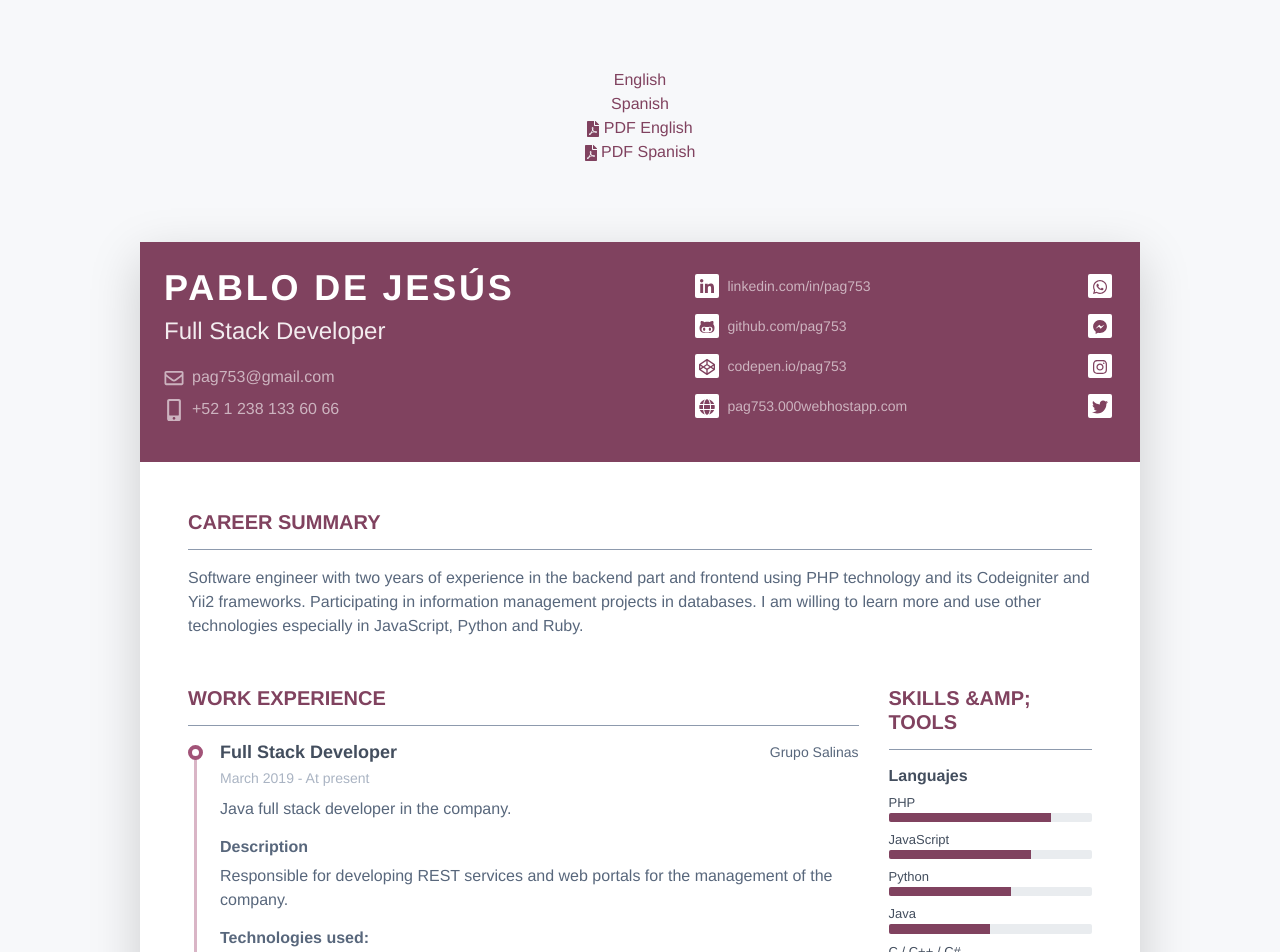
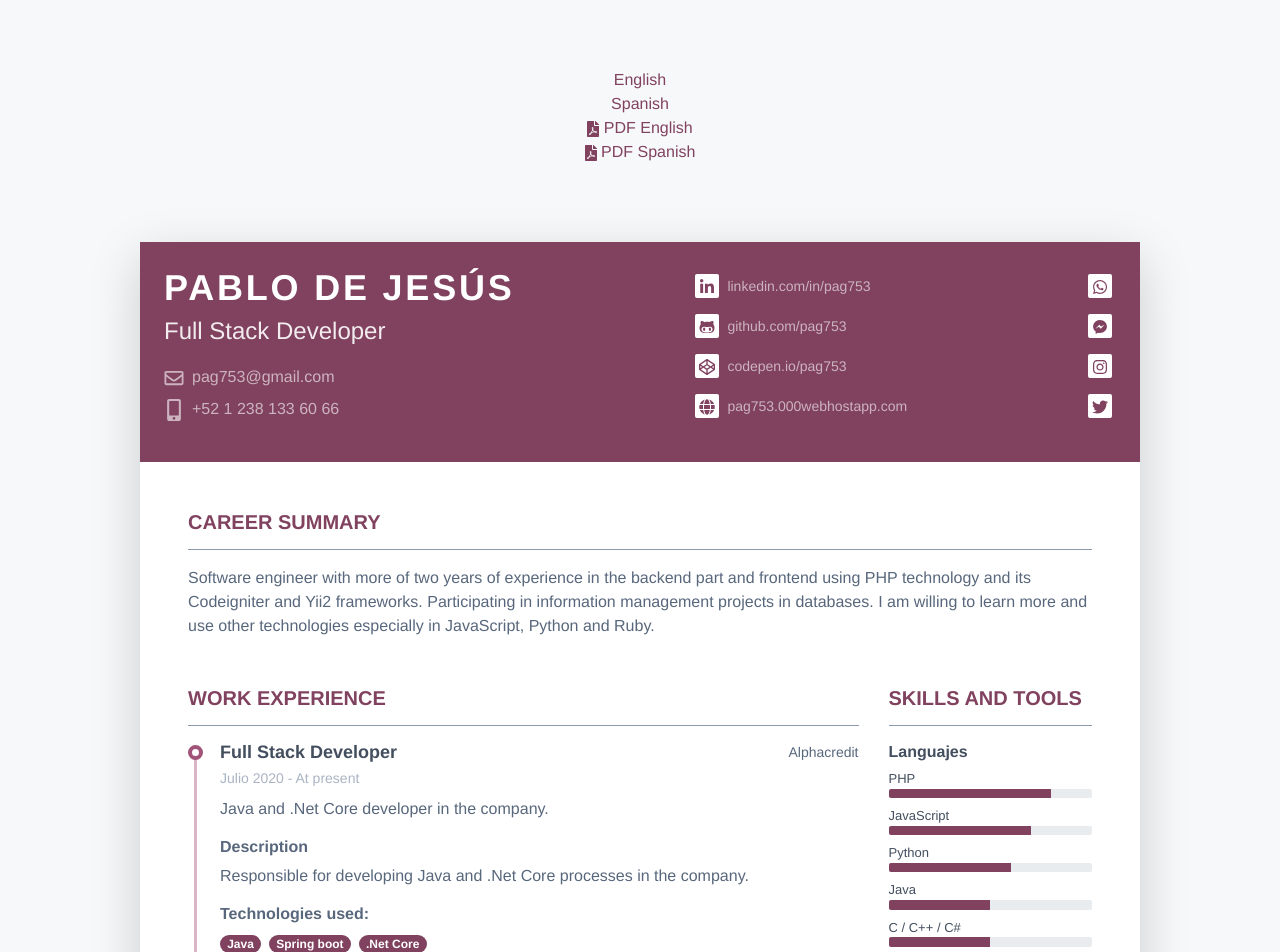
Before and after one commit to pag753/resume-vuejs, a Vue app: page / in a window 1280 px wide. Shown: the top 952 px of the page. Built offline with nearby package versions, Linux system fonts and the light colour scheme; no server answers.

Commit message:
Adición de alphacredit.

```diff
--- a/src/arrays/english.js
+++ b/src/arrays/english.js
@@ -3,7 +3,7 @@ export default {
     'Resume Pablo de Jesús',
     'Full Stack Developer',
     'Career Summary',
-    'Software engineer with two years of experience in the backend part and frontend using PHP technology and its Codeigniter and Yii2 frameworks. Participating in information management projects in databases. I am willing to learn more and use other technologies especially in JavaScript, Python and Ruby.',
+    'Software engineer with more of two years of experience in the backend part and frontend using PHP technology and its Codeigniter and Yii2 frameworks. Participating in information management projects in databases. I am willing to learn more and use other technologies especially in JavaScript, Python and Ruby.',
     'Work Experience',
     'Full Stack Developer',
     'September 2018 - December 2018',
@@ -19,7 +19,7 @@ export default {
     "Responsible for full stack development and database of platform for the management of laundry process in the company 'Lavados Especiales' from Puebla city.",
     "Description",
     "Platform for automate in efficiently way the control of laundry processes and the company administration with the implementation of the project to obtain a better fastest and internal control.",
-    "Skills &amp; Tools",
+    "Skills and Tools",
     "Languajes",
     "Others",
     "Education",
@@ -45,9 +45,14 @@ export default {
     'Regional stage in IT of Gustavo A. Madero in Mexico City, from 20 to 23 September 2016 by the projects “Enerluz” and "Autosilla”. Winner with “Enerluz” project.',
     'Full Stack Developer',
     'Grupo Salinas',
-    'March 2019 - At present',
-    'Java full stack developer in the company.',
+    'March 2019 - June 2020',
+    'Java, Vue.js and Python full stack developer in the company.',
     'Responsible for developing REST services and web portals for the management of the company.',
-    'on April 22, 2016. Winner of the third place in the intermediate category.'
+    'on April 22, 2016. Winner of the third place in the intermediate category.',
+    //Alphacredit
+    'Alphacredit',
+    'Julio 2020 - At present',
+    'Java and .Net Core developer in the company.',
+    'Responsible for developing Java and .Net Core processes in the company.',
   ]
 }
--- a/src/arrays/spanish.js
+++ b/src/arrays/spanish.js
@@ -3,7 +3,7 @@ export default {
     'Curriculum Vitae Pablo de Jesús',
     'Desarrollador Full Stack',
     'Resúmen',
-    'Ingeniero de software con dos años de experiencia en la parte de backend y frontend utilizando la tecnología PHP y sus frameworks Codeigniter y Yii2. Participando en proyectos de gestión de información en bases de datos. Estoy dispuesto a aprender más y usar otras tecnologías sobre todo en JavaScript, Python y Ruby.',
+    'Ingeniero de software con más dos años de experiencia en la parte de backend y frontend utilizando la tecnología PHP y sus frameworks Codeigniter y Yii2. Participando en proyectos de gestión de información en bases de datos. Estoy dispuesto a aprender más y usar otras tecnologías sobre todo en JavaScript, Python y Ruby.',
     'Experiencia Laboral',
     'Desarrollador Full Stack',
     'Septiembre de 2018 - Diciembre de 2018',
@@ -45,9 +45,14 @@ export default {
     'Etapa regional en el IT de Gustavo A. Madero en la Ciudad de México, del 20 al 23 de septiembre de 2016 por los proyectos “Enerluz” y “Autosilla”. Ganador con “Enerluz”.',
     'Desarrollador Full Stack',
     'Grupo Salinas',
-    'Marzo 2019 - actualmente',
-    'Desarrollador full stack en Java en la empresa.',
+    'Marzo 2019 - Junio de 2020',
+    'Desarrollador full stack en Java, Vue.js y Python en la empresa.',
     'Responsable de desarrollar servicios REST y portales web para la gestión de la empresa.',
-    'el 22 de Abril de 2016. Ganador del tercer lugar en la categoría intermedia.'
+    'el 22 de Abril de 2016. Ganador del tercer lugar en la categoría intermedia.',
+    //ALPHACREDIT
+    'Alphacredit',
+    'Julio 2020 - Presente',
+    'Desarrollador full stack en Java y .Net Core en la empresa',
+    'Responsable de desarrollar en Java y .Net Core procesos de la empresa.'
   ]
 }
--- a/src/components/HelloWorld.vue
+++ b/src/components/HelloWorld.vue
@@ -45,6 +45,28 @@
 							<h2 class="resume-section-title text-uppercase font-weight-bold pb-3 mb-3">{{ arr[4] }}</h2>
 							<div class="resume-section-content">
 								<div class="resume-timeline position-relative">
+
+                  <!-- ALPHACREDIT -->
+                  <article class="resume-timeline-item position-relative pb-5">
+                    <div class="resume-timeline-item-header mb-2">
+                      <div class="d-flex flex-column flex-md-row">
+                        <h3 class="resume-position-title font-weight-bold mb-1">{{ arr[43] }}</h3>
+                        <div class="resume-company-name ml-auto">{{ arr[49] }}</div>
+                      </div><!--//row-->
+                      <div class="resume-position-time">{{ arr[50] }}</div>
+                    </div><!--//resume-timeline-item-header-->
+                    <div class="resume-timeline-item-desc">
+                      <p>{{ arr[51] }}</p>
+                      <h4 class="resume-timeline-item-desc-heading font-weight-bold">{{ arr[17] }}</h4>
+                      <p>{{ arr[52] }}</p>
+                      <h4 class="resume-timeline-item-desc-heading font-weight-bold">{{ arr[13] }}</h4>
+                      <ul class="list-inline">
+                        <li class="list-inline-item"><span class="badge badge-primary badge-pill">Java</span></li>
+                        <li class="list-inline-item"><span class="badge badge-primary badge-pill">Spring boot</span></li>
+                        <li class="list-inline-item"><span class="badge badge-primary badge-pill">.Net Core</span></li>
+                      </ul>
+                    </div><!--//resume-timeline-item-desc-->
+                  </article><!--//resume-timeline-item-->
 
 									<!-- GRUPO SALINAS -->
 									<article class="resume-timeline-item position-relative pb-5">
```
Also changed, not shown: 2 other files (tests, documents, lock files or other folders).
